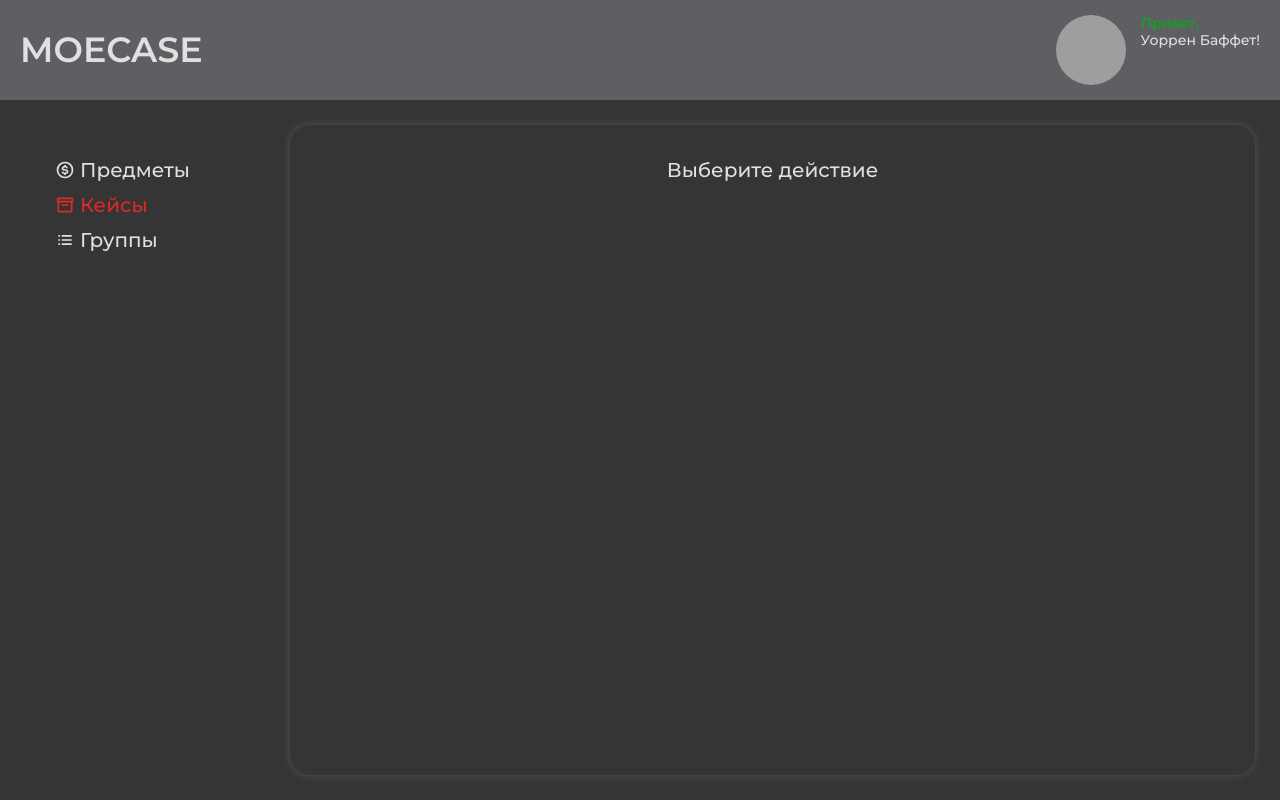
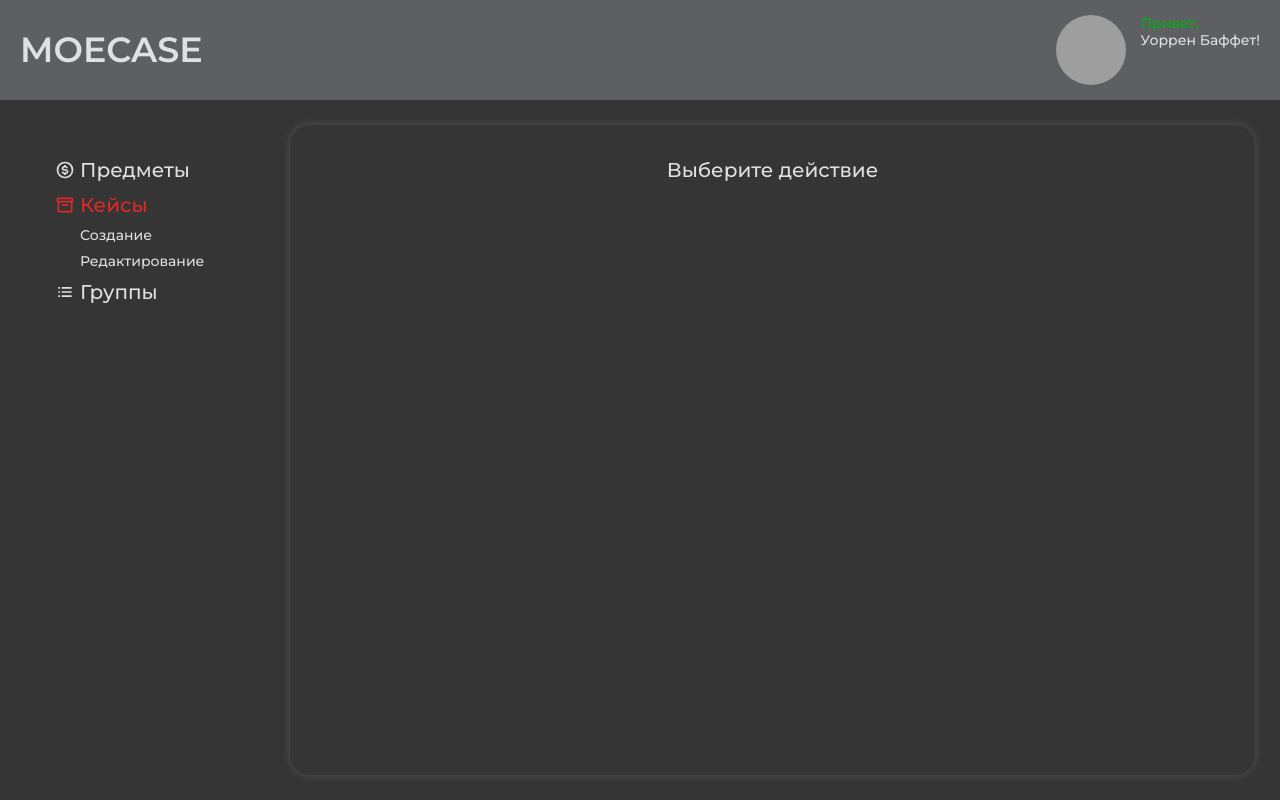
Before and after one commit to Bogdan-67/moecase, a Next.js app in the folder frontend/: page /admin/cases in a window 1280 px wide. Built offline with nearby package versions, Linux system fonts and the light colour scheme; grey boxes are pictures that could not be loaded.

Commit message:
add routes in AdminSidebar

```diff
--- a/frontend/src/components/AdminLayout/AdminSidebar.tsx
+++ b/frontend/src/components/AdminLayout/AdminSidebar.tsx
@@ -56,6 +56,42 @@ const SidebarItems = [
     },
     parent: 1,
   },
+  {
+    id: 6,
+    title: 'Создание',
+    link: '/create',
+    icon: () => {
+      return <BsArrowReturnRight />;
+    },
+    parent: 2,
+  },
+  {
+    id: 7,
+    title: 'Редактирование',
+    link: '/edit',
+    icon: () => {
+      return <BsArrowReturnRight />;
+    },
+    parent: 2,
+  },
+  {
+    id: 8,
+    title: 'Создание',
+    link: '/create',
+    icon: () => {
+      return <BsArrowReturnRight />;
+    },
+    parent: 3,
+  },
+  {
+    id: 9,
+    title: 'Редактирование',
+    link: '/edit',
+    icon: () => {
+      return <BsArrowReturnRight />;
+    },
+    parent: 3,
+  },
 ];
 
 const AdminSidebar = (props: Props) => {
```
